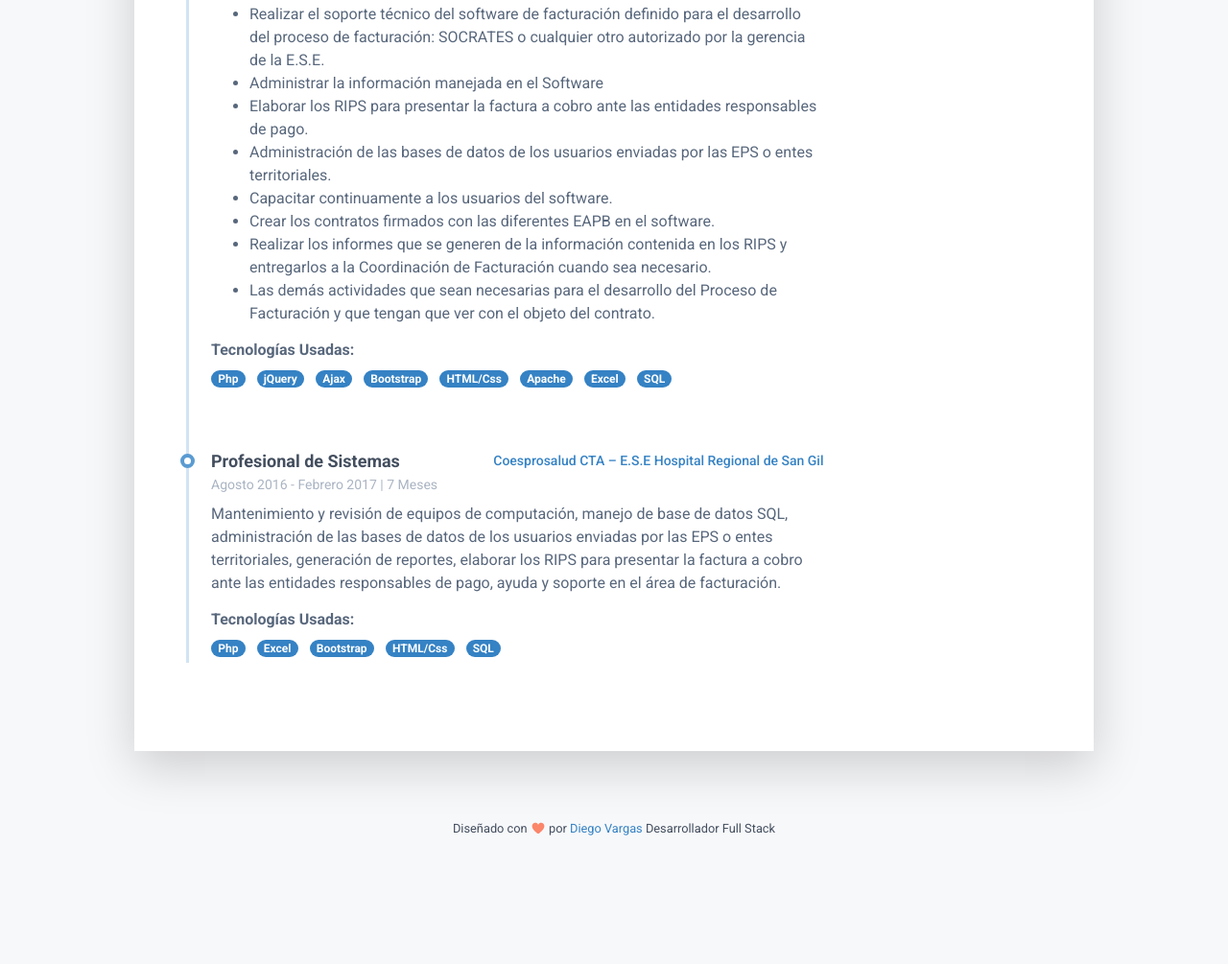
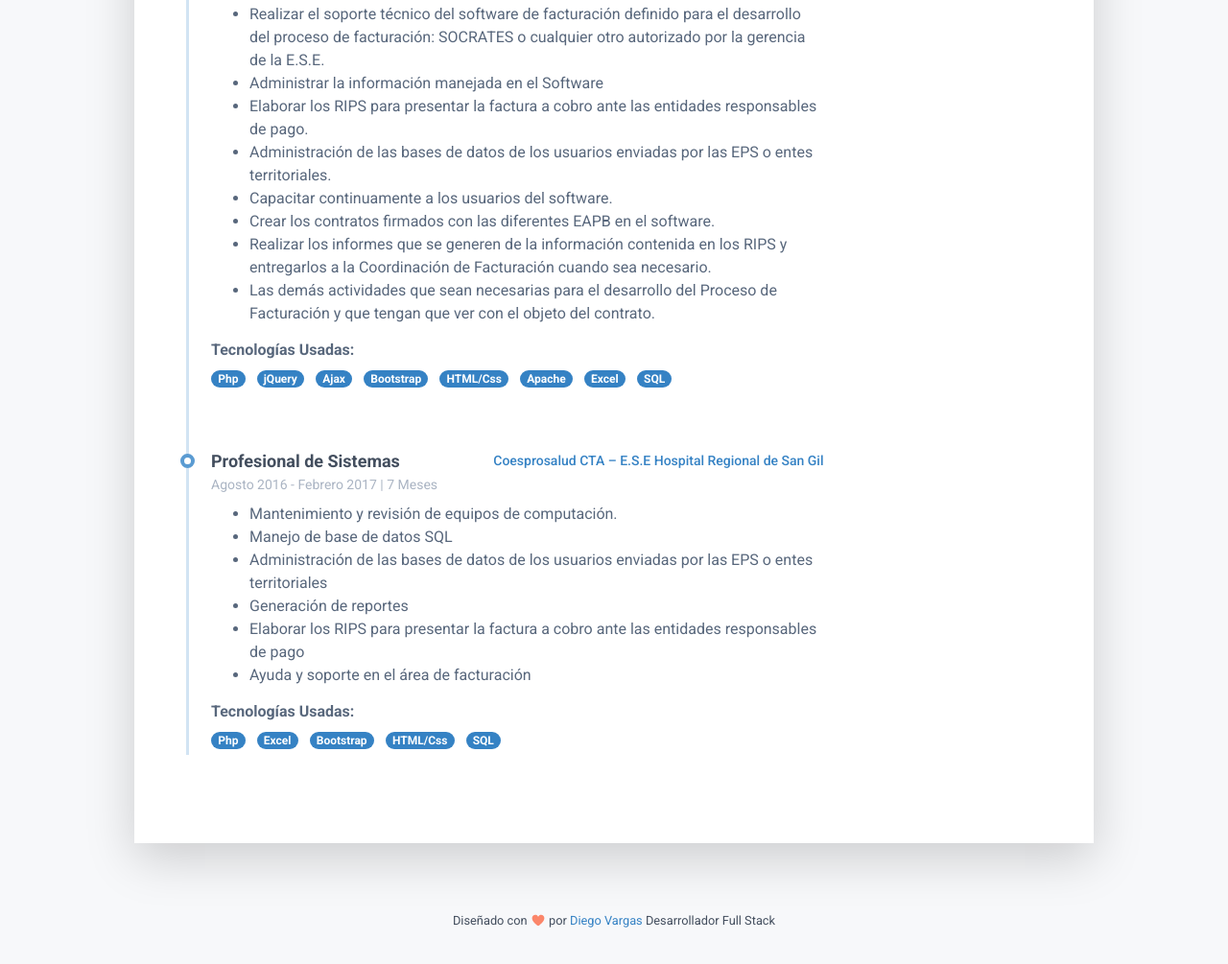
Before and after one commit to Diwarrss/cv, a website: page index.html in a window 1280 px wide. Shown: the part 2574-3579 px from the top of the page at 96% size. Before the commit the page ends 3497 px from the top, so only its background shows below. Drawn offline with nearby package versions, Linux system fonts and the light colour scheme.

Commit message:
add info items ul

```diff
--- a/index.html
+++ b/index.html
@@ -252,8 +252,14 @@
 										    <div class="resume-position-time">Agosto 2016 - Febrero 2017 | {{ calculateTime('2016/08/01', '2017/02/28') }}</div>
 									    </div><!--//resume-timeline-item-header-->
 									    <div class="resume-timeline-item-desc">
-										    <p>Mantenimiento y revisión de equipos de computación, manejo de base de datos SQL, administración de las bases de datos de los usuarios enviadas por las EPS o entes territoriales, generación de reportes, elaborar los RIPS para presentar la factura a cobro ante las entidades responsables de pago, ayuda y soporte en el área de facturación.
-												</p>
+										    <ul>
+												<li>Mantenimiento y revisión de equipos de computación.</li>
+												<li>Manejo de base de datos SQL</li>
+												<li>Administración de las bases de datos de los usuarios enviadas por las EPS o entes territoriales </li>
+												<li>Generación de reportes </li>
+												<li>Elaborar los RIPS para presentar la factura a cobro ante las entidades responsables de pago</li>
+												<li>Ayuda y soporte en el área de facturación</li>
+											</ul>
 										    <h4 class="resume-timeline-item-desc-heading font-weight-bold">Tecnologías Usadas:</h4>
 										    <ul class="list-inline">
 											    <li class="list-inline-item"><span class="badge badge-primary badge-pill">Php</span></li>
```
